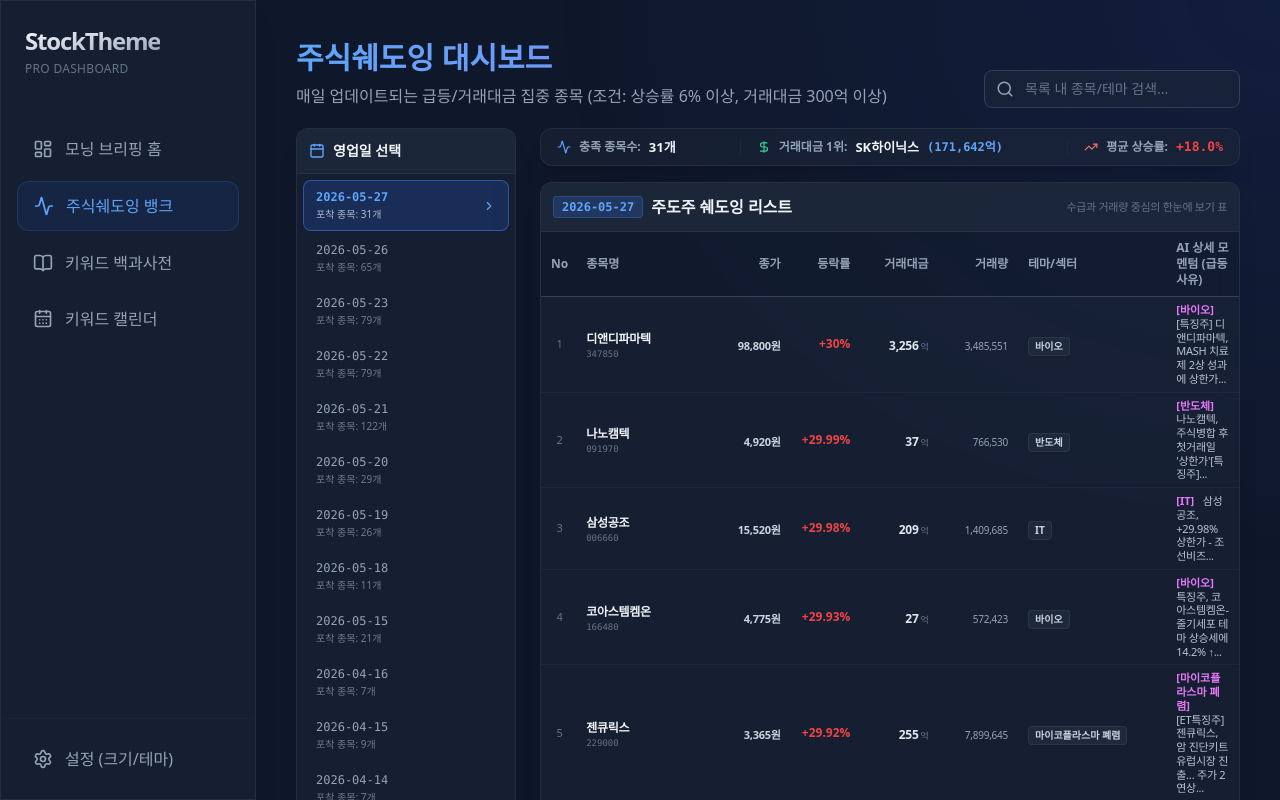
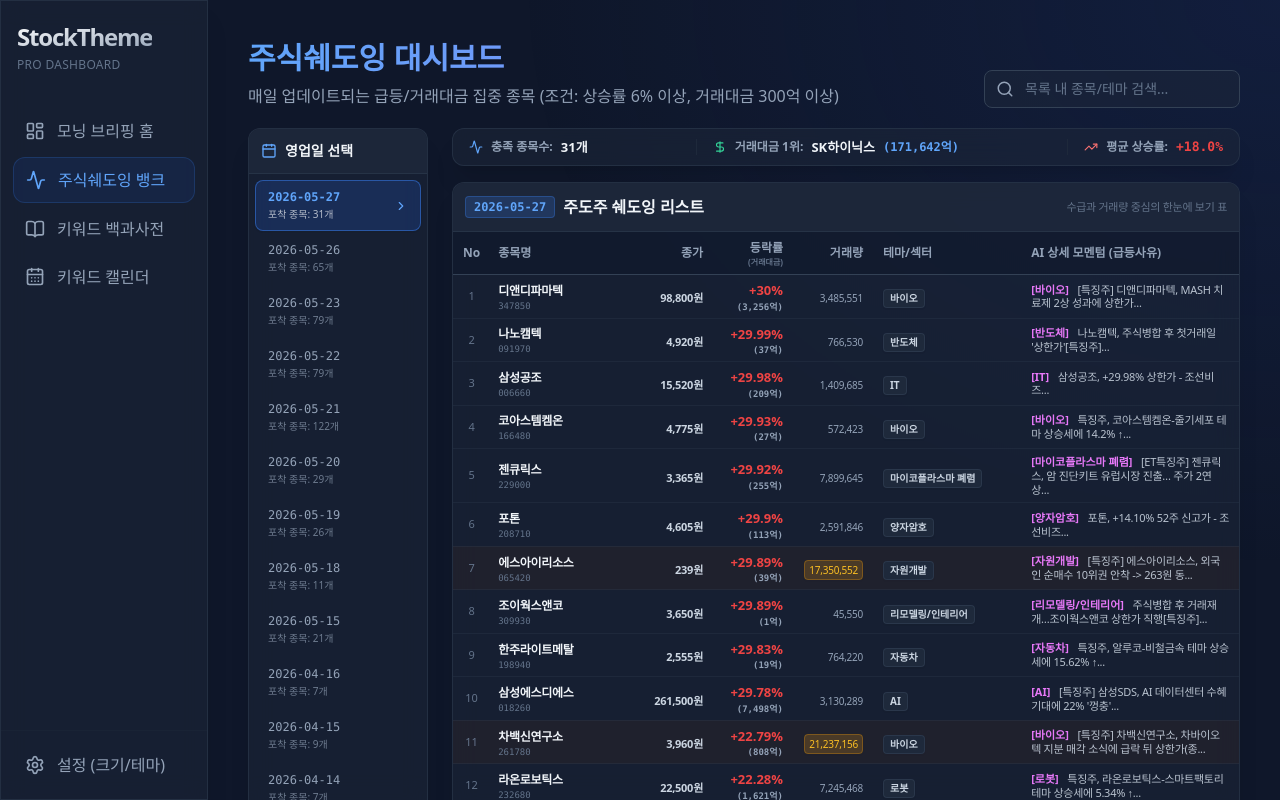
Before and after one commit to rebuilderj-ops/stock-shading, a React (Vite) app: page /shadowing in a window 1280 px wide. Built offline with nearby package versions, Linux system fonts and the light colour scheme.

Commit message:
feat: optimize tablet responsive layouts, compress sidebar/date panel width, merge transaction amount globally under fluctuation rate, and clean Keyword Encyclopedia cards/date

```diff
--- a/src/components/Layout.jsx
+++ b/src/components/Layout.jsx
@@ -66,7 +66,7 @@ const Layout = () => {
     <div className="flex h-screen bg-[#0F172A] text-slate-50 overflow-hidden relative">
 
       {/* 모바일용 상단 헤더바 */}
-      <header className="md:hidden flex items-center justify-between px-6 py-4 bg-slate-900 border-b border-slate-800/80 absolute top-0 left-0 right-0 z-30 shadow-md">
+      <header className="lg:hidden flex items-center justify-between px-6 py-4 bg-slate-900 border-b border-slate-800/80 absolute top-0 left-0 right-0 z-30 shadow-md">
         <h1 className="text-xl font-black tracking-tighter bg-gradient-to-br from-white to-slate-400 text-transparent bg-clip-text">
           StockTheme
         </h1>
@@ -82,16 +82,16 @@ const Layout = () => {
       {isSidebarOpen && (
         <div
           onClick={() => setIsSidebarOpen(false)}
-          className="md:hidden fixed inset-0 bg-slate-950/80 backdrop-blur-sm z-40"
+          className="lg:hidden fixed inset-0 bg-slate-950/80 backdrop-blur-sm z-40"
         />
       )}
 
       {/* Sidebar */}
-      <aside className={`fixed inset-y-0 left-0 w-64 glass-panel border-r border-slate-800/60 flex flex-col z-50 transition-transform duration-300 transform
+      <aside className={`fixed inset-y-0 left-0 w-52 glass-panel border-r border-slate-800/60 flex flex-col z-50 transition-transform duration-300 transform
         ${isSidebarOpen ? 'translate-x-0' : '-translate-x-full'}
-        md:translate-x-0 md:static md:w-64 md:flex`}
+        lg:translate-x-0 lg:static lg:w-52 lg:flex`}
       >
-        <div className="p-6 flex justify-between items-center border-b border-slate-800/40 md:border-b-0">
+        <div className="p-4 py-5 flex justify-between items-center border-b border-slate-800/40 lg:border-b-0">
           <div>
             <h1 className="text-2xl font-black tracking-tighter bg-gradient-to-br from-white to-slate-400 text-transparent bg-clip-text">
               StockTheme
@@ -100,20 +100,20 @@ const Layout = () => {
           </div>
           <button
             onClick={() => setIsSidebarOpen(false)}
-            className="md:hidden p-1.5 text-slate-400 hover:text-slate-100 hover:bg-slate-800 rounded-lg cursor-pointer"
+            className="lg:hidden p-1.5 text-slate-400 hover:text-slate-100 hover:bg-slate-800 rounded-lg cursor-pointer"
           >
             <X size={20} />
           </button>
         </div>
 
-        <nav className="flex-1 px-4 mt-6 space-y-2">
+        <nav className="flex-1 px-3 mt-4 space-y-1">
           {navItems.map((item) => (
             <NavLink
               key={item.path}
               to={item.path}
               onClick={() => setIsSidebarOpen(false)}
               className={({ isActive }) =>
-                `flex items-center gap-3 px-4 py-3 rounded-xl transition-all duration-200 group ${
+                `flex items-center gap-3 px-3 py-2.5 rounded-xl transition-all duration-200 group ${
                   isActive
                     ? 'bg-blue-600/10 text-blue-400 font-medium border border-blue-500/20'
                     : 'text-slate-400 hover:bg-slate-800/50 hover:text-slate-200'
@@ -129,13 +129,13 @@ const Layout = () => {
         </nav>
 
         {/* 설정 버튼 */}
-        <div className="p-4 border-t border-slate-800/50 mt-auto">
+        <div className="p-3 border-t border-slate-800/50 mt-auto">
           <button
             onClick={() => {
               setIsSettingsOpen(true);
               setIsSidebarOpen(false);
             }}
-            className="flex items-center gap-3 px-4 py-3 rounded-xl w-full text-slate-400 hover:bg-slate-800/50 hover:text-slate-200 transition-colors cursor-pointer"
+            className="flex items-center gap-3 px-3 py-2.5 rounded-xl w-full text-slate-400 hover:bg-slate-800/50 hover:text-slate-200 transition-colors cursor-pointer"
           >
             <Settings size={20} />
             <span>설정 (크기/테마)</span>
@@ -144,7 +144,7 @@ const Layout = () => {
       </aside>
 
       {/* Main Content Area */}
-      <main className="flex-1 relative overflow-y-auto pt-[72px] md:pt-0">
+      <main className="flex-1 relative overflow-y-auto pt-[72px] lg:pt-0">
         <div className="absolute inset-0 bg-[radial-gradient(ellipse_at_top_right,_var(--tw-gradient-stops))] from-blue-900/20 via-[#0F172A]/0 to-[#0F172A]/0 pointer-events-none"></div>
 
         <div className="p-5 md:p-10 relative z-10 max-w-7xl mx-auto space-y-6">
--- a/src/pages/KeywordEncyclopedia.jsx
+++ b/src/pages/KeywordEncyclopedia.jsx
@@ -134,9 +134,6 @@ const KeywordEncyclopedia = () => {
                       <Tag size={20} className="text-emerald-400" />
                       {keyword.name}
                     </h2>
-                    <span className="text-xs font-medium text-slate-400 border border-slate-600 bg-slate-700/50 px-2 py-0.5 rounded-md">
-                      {keyword.created_at}
-                    </span>
                   </div>
                   <p className="text-slate-400 text-sm">{keyword.description}</p>
                 </div>
@@ -159,7 +156,7 @@ const KeywordEncyclopedia = () => {
                 <table className="w-full text-left border-collapse">
                   <thead>
                     <tr className="bg-slate-900/50 text-slate-300 text-sm border-b border-slate-700">
-                      <th className="p-4 font-semibold w-1/4">종목명 및 재료</th>
+                      <th className="p-4 font-semibold w-1/4">종목명</th>
                       <th className="p-4 font-semibold w-1/4 text-center">3개월 차트</th>
                       <th className="p-4 font-semibold w-1/4 text-center">1년 차트</th>
                       <th className="p-4 font-semibold w-1/4 text-center">3년 차트</th>
@@ -168,17 +165,14 @@ const KeywordEncyclopedia = () => {
                   <tbody className="divide-y divide-slate-700/50">
                     {keywordStocks.length > 0 ? keywordStocks.map(stock => (
                       <tr key={stock.id} className="hover:bg-slate-800/30 transition-colors">
-                        <td className="p-4 align-top">
-                          <div className="flex items-center gap-2 mb-2">
+                        <td className="p-4 align-middle">
+                          <div className="flex items-center gap-2">
                             {stock.is_leader && (
                               <span className="px-2 py-0.5 rounded text-[10px] font-bold bg-emerald-500/20 text-emerald-400 border border-emerald-500/30">대장주</span>
                             )}
                             <strong className="text-lg text-slate-100">{stock.name}</strong>
                             <span className="text-sm text-slate-500">{stock.code}</span>
                           </div>
-                          <p className="text-sm text-slate-400 leading-relaxed bg-slate-900/50 p-2 rounded-lg border border-slate-800">
-                            {stock.reason}
-                          </p>
                         </td>
                         <td className="p-4">
                           {stock.code && stock.code.length === 6 ? (
@@ -238,12 +232,7 @@ const KeywordEncyclopedia = () => {
                       <span className="text-xs text-slate-500 font-mono">{stock.code}</span>
                     </div>
 
-                    {/* 편입 사유/재료 */}
-                    <div className="bg-slate-900/50 p-3 rounded-lg border border-slate-800">
-                      <p className="text-xs text-slate-300 leading-relaxed">
-                        {stock.reason}
-                      </p>
-                    </div>
+
 
                     {/* 모바일 차트 3종 나란히 그리드 배열 (한 손에 쏙 들어오게 스펙 다운) */}
                     <div className="grid grid-cols-3 gap-2 pt-1">
--- a/src/pages/ShadowingDashboard.jsx
+++ b/src/pages/ShadowingDashboard.jsx
@@ -107,7 +107,7 @@ const ShadowingDashboard = () => {
       <div className="flex flex-col lg:flex-row gap-6">
 
         {/* Left Panel: Date List (모바일에서는 아코디언 접힘 지원) */}
-        <div className="w-full lg:w-[220px] flex-shrink-0">
+        <div className="w-full lg:w-[180px] flex-shrink-0">
           <div className="glass-panel rounded-xl border border-slate-700 overflow-hidden sticky top-6">
 
             {/* 모바일 아코디언 토글을 지원하는 영업일 목록 헤더 */}
@@ -213,15 +213,14 @@ const ShadowingDashboard = () => {
                 <thead>
                   <tr className="bg-slate-900/50 text-slate-400 text-[10px] md:text-xs border-b border-slate-700 select-none">
                     <th className="py-2 px-2.5 font-semibold text-center w-[1.6rem]">No</th>
-                    <th className="py-2 px-2 font-semibold w-[7.5rem] md:w-[8.75rem]">종목명</th>
-                    <th className="py-2 px-2 font-semibold text-right w-[3.6rem] md:w-[5rem]">종가</th>
-                    <th className="py-2 px-2 font-semibold text-right w-[3.8rem] md:w-[4.4rem]">
+                    <th className="py-2 px-2 font-semibold w-[7.5rem] lg:w-[9rem]">종목명</th>
+                    <th className="py-2 px-2 font-semibold text-right w-[3.6rem] md:w-[4.8rem]">종가</th>
+                    <th className="py-2 px-2 font-semibold text-right w-[4.2rem] md:w-[5rem]">
                       <div className="flex flex-col items-end">
                         <span>등락률</span>
-                        <span className="text-[8px] font-medium text-slate-500 block sm:hidden leading-none mt-0.5">(거래대금)</span>
+                        <span className="text-[8px] font-semibold text-slate-500 leading-none mt-0.5">(거래대금)</span>
                       </div>
                     </th>
-                    <th className="py-2 px-2 font-semibold text-right w-[3.6rem] md:w-[5rem] hidden sm:table-cell">거래대금</th>
                     <th className="py-2 px-2 font-semibold text-right w-[3.6rem] md:w-[5rem] hidden sm:table-cell">거래량</th>
                     <th className="py-2 px-3 font-semibold w-[4.8rem] md:w-[6.25rem]">테마/섹터</th>
                     {/* PC/태블릿 넓은 화면에서만 AI 상세 모멘텀 유지 */}
@@ -270,21 +269,13 @@ const ShadowingDashboard = () => {
                         {/* 4. 등락률 */}
                         <td className="py-1.5 px-2 text-right">
                           <div className="flex flex-col items-end">
-                            <span className={`font-black text-[12px] tabular-nums ${record.change_rate >= 0 ? 'text-red-500' : 'text-blue-500'}`}>
+                            <span className={`font-black text-[12px] md:text-[13px] tabular-nums ${record.change_rate >= 0 ? 'text-red-500' : 'text-blue-500'}`}>
                               {record.change_rate > 0 ? '+' : ''}{record.change_rate}%
                             </span>
-                            {/* 모바일 한정으로 등락률 아래에 괄호로 거래대금 표기 */}
-                            <span className="text-[9px] font-bold text-slate-400 font-mono block sm:hidden leading-none mt-0.5">
+                            <span className="text-[9px] font-bold text-slate-400 font-mono leading-none mt-0.5">
                               ({record.volume_krw.toLocaleString()}억)
                             </span>
                           </div>
-                        </td>
-
-                        {/* 5. 거래대금 (모바일 자동 숨김, sm 이상에서 노출) */}
-                        <td className="py-1.5 px-2 text-right hidden sm:table-cell">
-                          <span className="font-bold text-slate-200 text-[12px] tracking-tight">
-                            {record.volume_krw.toLocaleString()}<span className="text-[9px] text-slate-500 font-normal ml-0.5">억</span>
-                          </span>
                         </td>
 
                         {/* 6. 거래량 (모바일은 숨기고 태블릿 이상에서만 노출) */}
```
